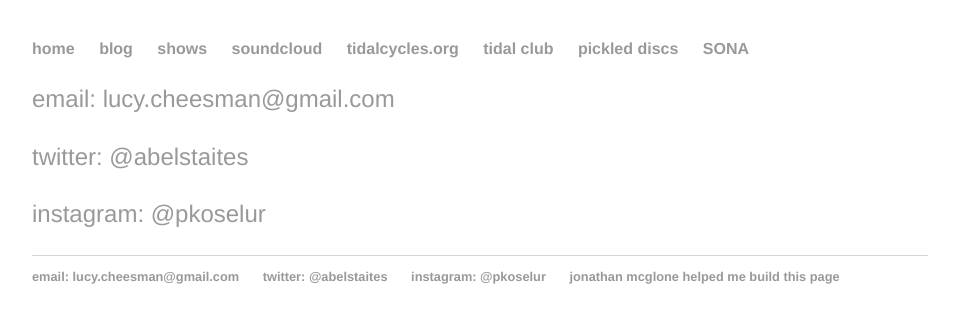
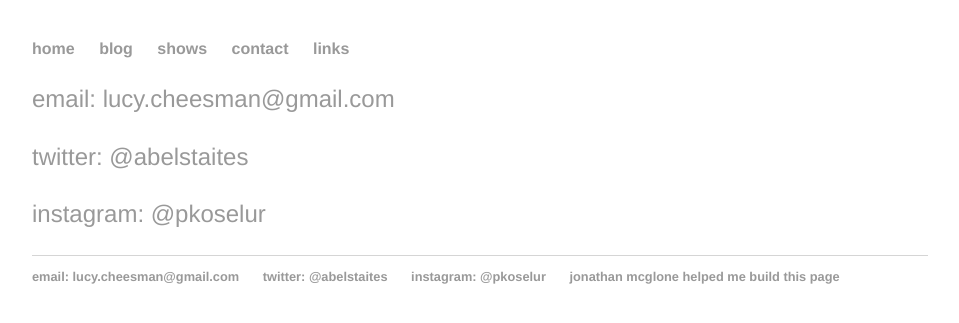
Before and after one commit to heavy-lifting/heavy-lifting.github.io, a Jekyll site: the page built from contact.html, in a window 1280 px wide. Shown: the top 323 px of the page, without its empty margins (160-1119 px from the left). Built offline with Jekyll 4.4.1, drawn with Linux system fonts in a browser that asks for light colours.

Commit message:
Update default.html

```diff
--- a/_layouts/default.html
+++ b/_layouts/default.html
@@ -20,14 +20,9 @@
 	    		<ul>
 	    			<li><a href="https://heavy-lifting.github.io/">home</a></li>
 	       			<li><a href="/blog">blog</a></li>
-	       			<li><a href="https://heavy-lifting.github.io/shows.html">shows</a></li>
-				<li><a href="https://soundcloud.com/hl6" target="_blank">soundcloud</a></li>
-	       			<li><a href="http://tidalcycles.org/" target="_blank">tidalcycles.org</a></li>
-				<li><a href="https://tidalclub.github.io/" target="_blank">tidal club</a></li>
-				<li><a href="https://pickleddiscs.wordpress.com/" target="_blank">pickled discs</a></li>
-				<li><a href="https://sonawomen.co.uk/" target="_blank">SONA</a></li>
-
-
+	       			<li><a href="/shows">shows</a></li>
+				<li><a href="/contact" target="_blank">contact</a></li>
+				<li><a href="/links" target="_blank">links</a></li>
 	    		</ul>
 			</nav>
 			<div class="container">
```
